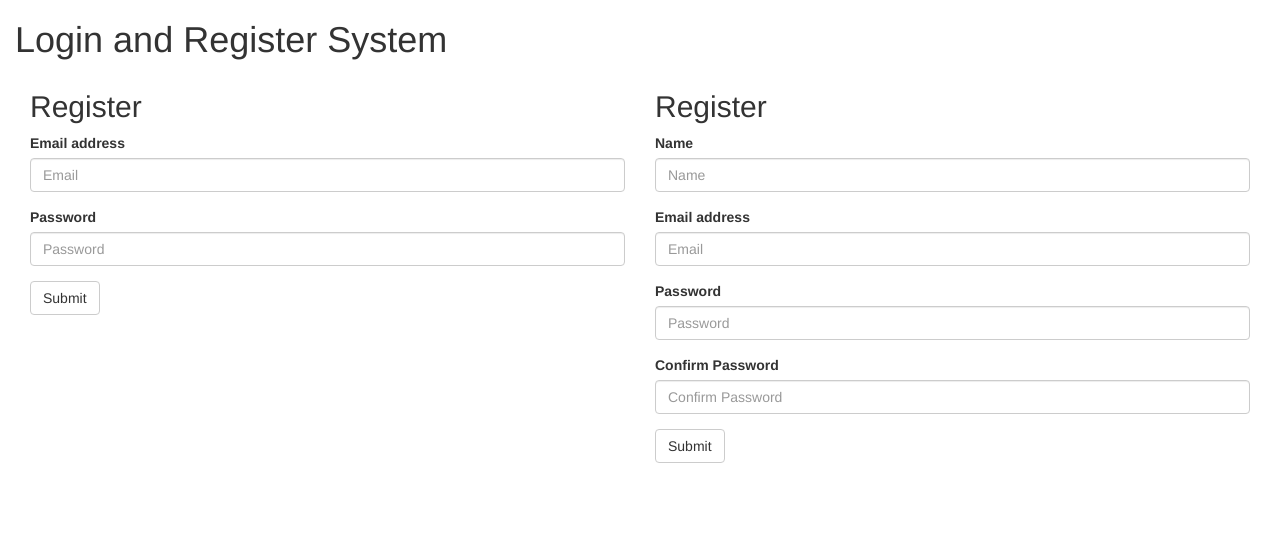
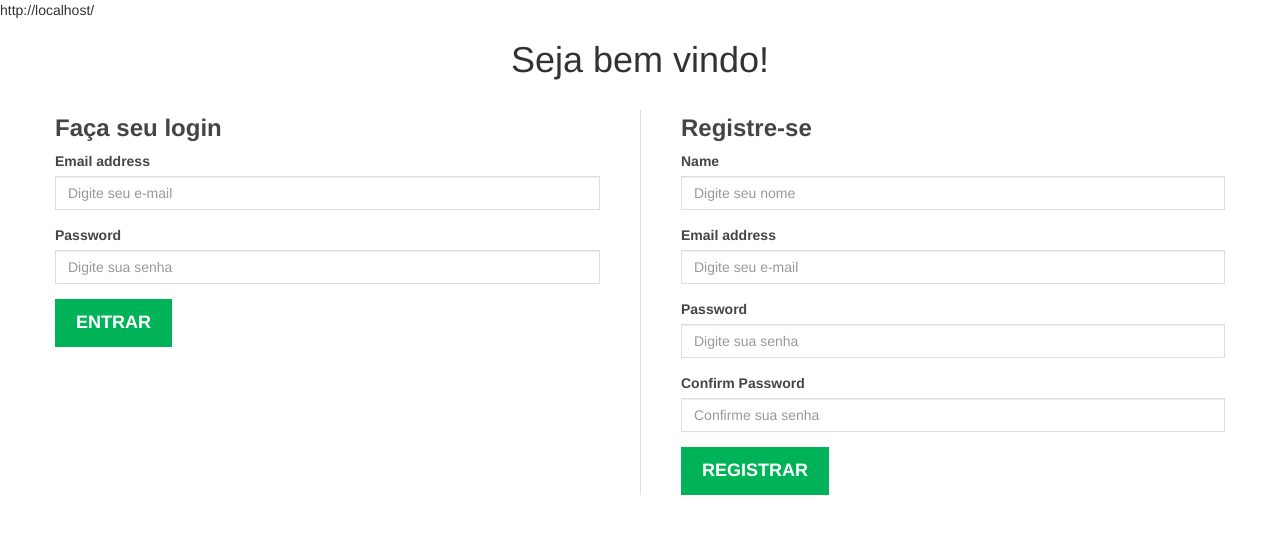
Before and after one commit to matheusbattisti/LoginRegisterSystem, a PHP site: page / in a window 1280 px wide. Shown: the top 534 px of the page. Run offline with PHP 8.4, Linux system fonts and the light colour scheme; data that the repository does not hold is empty; some libraries are stand-ins or nearby versions.

Commit message:
working on css, and session class

```diff
--- a/app/Models/User.php
+++ b/app/Models/User.php
@@ -70,6 +70,7 @@
 
 					if($checked) {
 						//caso o usuario autentique, limpa as mensagens
+						$_SESSION['user']['id'] = $userData['id'];
 						Messages::clearMessage();
 						header('Location: /admin');
 
--- a/app/Views/index/index.phtml
+++ b/app/Views/index/index.phtml
@@ -1,39 +1,39 @@
-<div class="col-md-12">
-	<h1>Login and Register System</h1>
-	<div class="col-md-6">
-		<h2>Register</h2>
+<div class="col-md-12 form-login-register">
+	<h1 class="page-title">Seja bem vindo!</h1>
+	<div class="col-md-6 form-login">
+		<h2>Faça seu login</h2>
 		<form method="POST" action="login/post">
 			<div class="form-group">
 			    <label for="email">Email address</label>
-			    <input type="email" name="email" class="form-control" id="email" placeholder="Email">
+			    <input type="email" name="email" class="form-control" id="email" placeholder="Digite seu e-mail">
 			</div>
 			<div class="form-group">
 			    <label for="password">Password</label>
-			    <input type="password" name="password" class="form-control" id="password" placeholder="Password">
+			    <input type="password" name="password" class="form-control" id="password" placeholder="Digite sua senha">
 			</div>
-			<button type="submit" class="btn btn-default">Submit</button>
+			<button type="submit" class="btn btn-default">Entrar</button>
 		</form>
 	</div>
-	<div class="col-md-6">
-		<h2>Register</h2>
+	<div class="col-md-6 form-register">
+		<h2>Registre-se</h2>
 		<form method="POST" action="register/post">
 			<div class="form-group">
 			    <label for="name">Name</label>
-			    <input type="name" name="name" class="form-control" id="name" placeholder="Name">
+			    <input type="name" name="name" class="form-control" id="name" placeholder="Digite seu nome">
 			</div>
 			<div class="form-group">
 			    <label for="email">Email address</label>
-			    <input type="email" name="email" class="form-control" id="email" placeholder="Email">
+			    <input type="email" name="email" class="form-control" id="email" placeholder="Digite seu e-mail">
 			</div>
 			<div class="form-group">
 			    <label for="password">Password</label>
-			    <input type="password" name="password" class="form-control" id="password" placeholder="Password">
+			    <input type="password" name="password" class="form-control" id="password" placeholder="Digite sua senha">
 			</div>
 			<div class="form-group">
 			    <label for="confirmpassword">Confirm Password</label>
-			    <input type="password" name="confirmpassword" class="form-control" id="confirmpassword" placeholder="Confirm Password">
+			    <input type="password" name="confirmpassword" class="form-control" id="confirmpassword" placeholder="Confirme sua senha">
 			</div>
-			<button type="submit" class="btn btn-default">Submit</button>
+			<button type="submit" class="btn btn-default">Registrar</button>
 		</form>
 	</div>
 </div>
--- a/core/Action.php
+++ b/core/Action.php
@@ -3,6 +3,7 @@
 	namespace Core;
 
 	use Core\Session;
+	use Core\Messages;
 
 	abstract class Action {
 
@@ -36,6 +37,8 @@
 			//incluindo a view de mensagens
 			include_once "../app/Views/messages/messages.phtml";
 
+			Messages::checkMessage();
+
 			//incluindo a view
 			include_once "../app/Views/" . $singleClassName . "/" . $this->action . ".phtml";
 		}
--- a/core/Messages.php
+++ b/core/Messages.php
@@ -25,4 +25,13 @@
 			unset($_SESSION['message']);
 		}
 
+		public static function checkMessage() {
+			$previousUrl = $_SERVER['HTTP_REFERER'];
+			$current     = 'http://' . $_SERVER['HTTP_HOST'] . $_SERVER['REQUEST_URI'];
+
+			print_r($previousUrl);
+			print_r($current);
+			//exit();
+		}
+
 	}
--- a/core/Session.php
+++ b/core/Session.php
@@ -19,7 +19,7 @@
 
 		public static function checkSessionId()
 		{
-			$id = session_id();
+			$id = $_SESSION['user']['id'];
 
 			if(!isset($id)) {
 			    header("Location: /");
--- a/public/css/styles.css
+++ b/public/css/styles.css
@@ -5,3 +5,51 @@
 	font-size: 14px;
 	margin-top: 10px;
 }
+
+/* Form de login e register */
+
+.form-login-register .page-title {
+	text-align: center;
+	margin-bottom: 30px;
+}
+
+.form-login, .form-register {
+	padding: 0 40px;
+}
+
+.form-register {
+	border-left: 1px solid #DEDEDE;
+}
+
+.form-login-register h2 {
+	color: #454545;
+	font-size: 24px;
+	font-weight: 600;
+	margin-top: 5px;
+}
+
+.form-login-register input {
+	border-radius: 0;
+	color: #454545;
+	border: 1px solid #DEDEDE;
+}
+
+.form-login-register label {
+	color: #454545;
+}
+
+.form-login-register button.btn-default {
+	background-color: #00b359;
+	border-color: #00b359;
+	color: #FFF;
+	text-transform: uppercase;
+	border-radius: 0;
+	font-weight: 600;
+	padding: 10px 20px;
+	font-size: 18px;
+	transition: 0.5s;
+}
+
+.form-login-register .btn-default:hover {
+    box-shadow: inset 0 0 0 20rem rgba(0,0,0,.0625);
+}
```
Also changed, not shown: core/Crud.php (+11 -1 lines).
